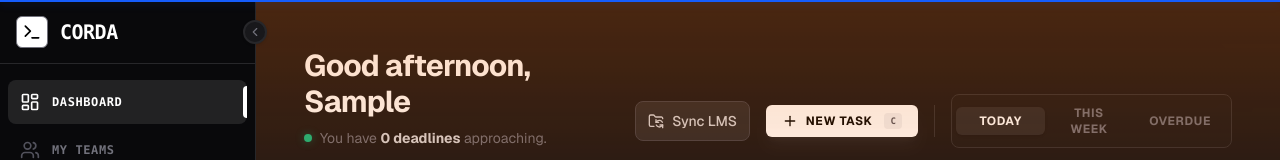
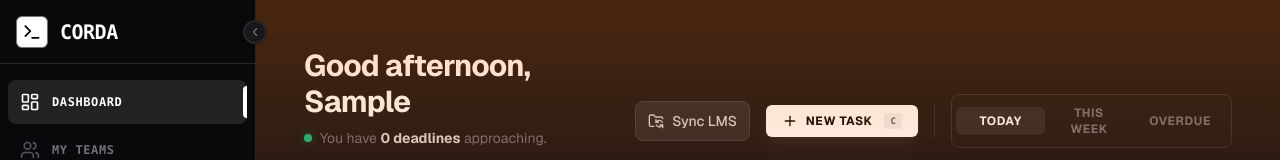
Before and after one commit to quwrof00/Corda, a Next.js app in the folder frontend/: page /dashboard in a window 1280 px wide. Shown: the top 160 px of the page. Built offline with nearby package versions, Linux system fonts and the light colour scheme; no server answers; the database is empty; sample sign-in values are in the browser's storage.

Commit message:
removed top line

```diff
--- a/frontend/app/(main)/layout.tsx
+++ b/frontend/app/(main)/layout.tsx
@@ -8,8 +8,7 @@ export default function MainLayout({ children }: { children: ReactNode }) {
     return (
         <MainProviders>
             <div className="min-h-screen flex flex-col md:flex-row bg-background">
-                {/* Visual Identity: Premium Blue Accent Top Bar */}
-                <div className="fixed top-0 left-0 right-0 h-[2px] bg-blue-600 z-[9999] pointer-events-none shadow-[0_1px_10px_rgba(37,99,235,0.3)]" />
+
                 <Sidebar />
                 <MobileNav />
                 <main className="flex-1 min-w-0 transition-all duration-300 md:ml-[var(--sidebar-width,16rem)]">
```
